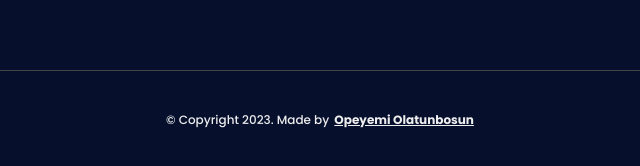
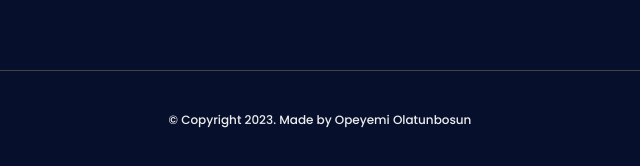
Before and after one commit to dem199/My-Portfolio, a website built with Vite: page project-1.html in a window 1280 px wide. Shown: the part 2935-3101 px from the top of the page, 320-960 px from the left. Built offline with nearby package versions, Linux system fonts and the light colour scheme.

Commit message:
updated the footer element

```diff
--- a/project-1.html
+++ b/project-1.html
@@ -323,8 +323,7 @@
         </div>
 
         <div class="main-footer__lower hidden">
-          &copy; Copyright 2023. Made by
-          <a rel="noreferrer" target="_blank" href="#">Opeyemi Olatunbosun</a>
+          &copy; Copyright 2023. Made by Opeyemi Olatunbosun
         </div>
       </div>
     </footer>
```
Also changed, not shown: index.html (+2 -3 lines), project-2.html (+1 -2 lines), project-3.html (+1 -2 lines), project-4.html (+1 -2 lines), project-5.html (+1 -2 lines), project-6.html (+1 -2 lines), project-7.html (+1 -2 lines).
